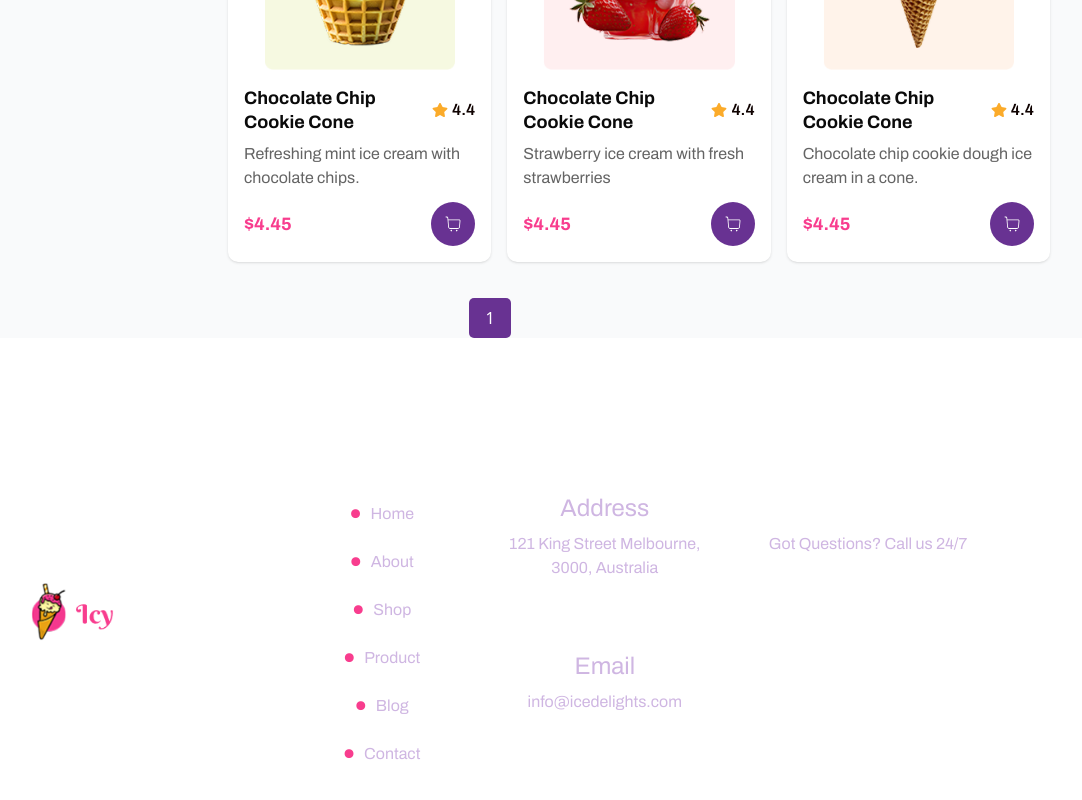
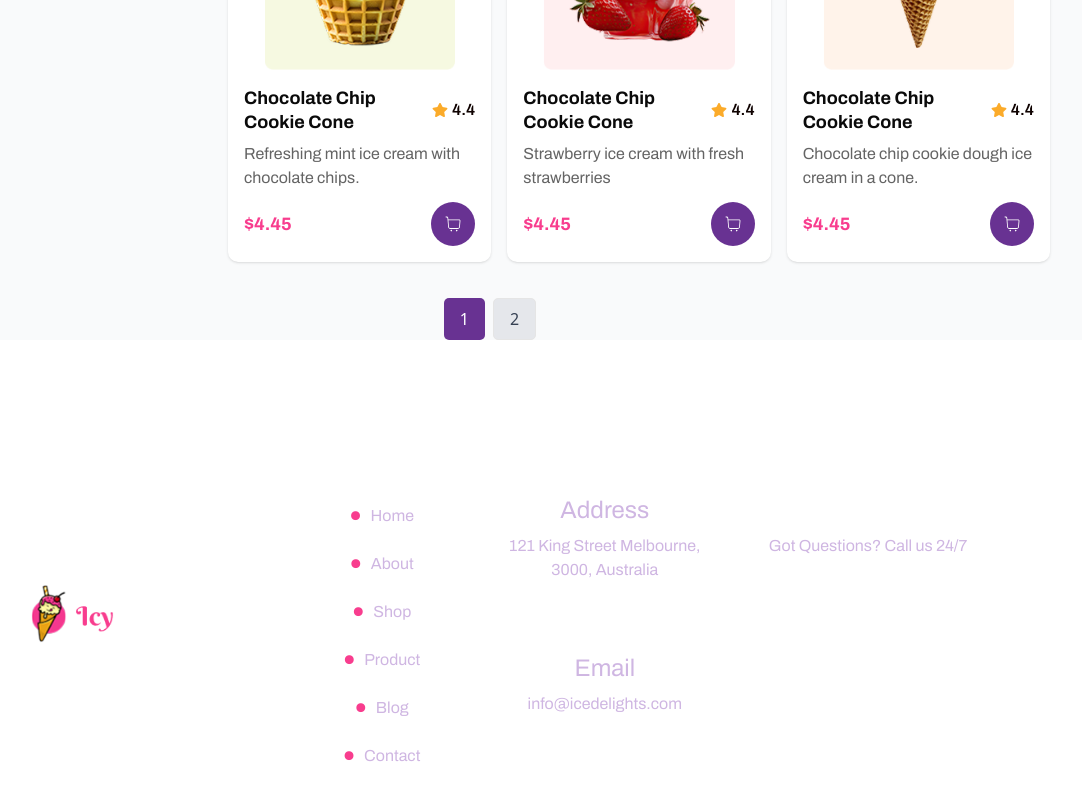
Before and after one commit to bishwas350/ice_cream, a React (Vite) app: page /Shop in a window 1280 px wide. Shown: the part 827-1627 px from the top of the page, without its empty margins (150-1232 px from the left). Built offline with nearby package versions, Linux system fonts and the light colour scheme.

Commit message:
error fix

```diff
--- a/src/component/ProductDetails.jsx
+++ b/src/component/ProductDetails.jsx
@@ -1,7 +1,7 @@
 import React from 'react'
 import Container from './Container'
 import { useParams } from 'react-router-dom'
-import { productData } from './ShopCard' // Adjust path if needed
+
 import { FaStar } from "react-icons/fa";
 import { Productdata } from './Productdata';
 
--- a/src/component/ShopCard.jsx
+++ b/src/component/ShopCard.jsx
@@ -6,7 +6,7 @@ import { BsGrid, BsListUl } from "react-icons/bs";
 import Flex from './Flex';
 import Container from './Container';
 
-import { data, Link } from 'react-router-dom';
+import {  Link } from 'react-router-dom';
 import { Productdata } from './Productdata';
 const ShopCard = () => {
     const [viewMode, setViewMode] = useState('grid');
@@ -126,7 +126,7 @@ const ShopCard = () => {
                         </div>
                             <div className="flex justify-center mt-5 mb-5 ">
                                 {
-                                    Array.from({ length: Math.ceil(data.length / productsPerPage) }, (_, i) => (
+                                    Array.from({ length: Math.ceil(Productdata.length / productsPerPage) }, (_, i) => (
                                         <button key={i} onClick={() => paginate(i + 1)} className={`px-4  py-2 mx-1 ${currentPage === i + 1 ? "bg-[#683292] text-white rounded-[5px]" : "bg-gray-200 dark:bg-gray-700 text-gray-700 dark:text-gray-300 border rounded-[5px]"} `}>
                                             {i + 1}
                                         </button>
@@ -141,4 +141,3 @@ const ShopCard = () => {
 }
 
 export default ShopCard
-export const productData = data;
```
